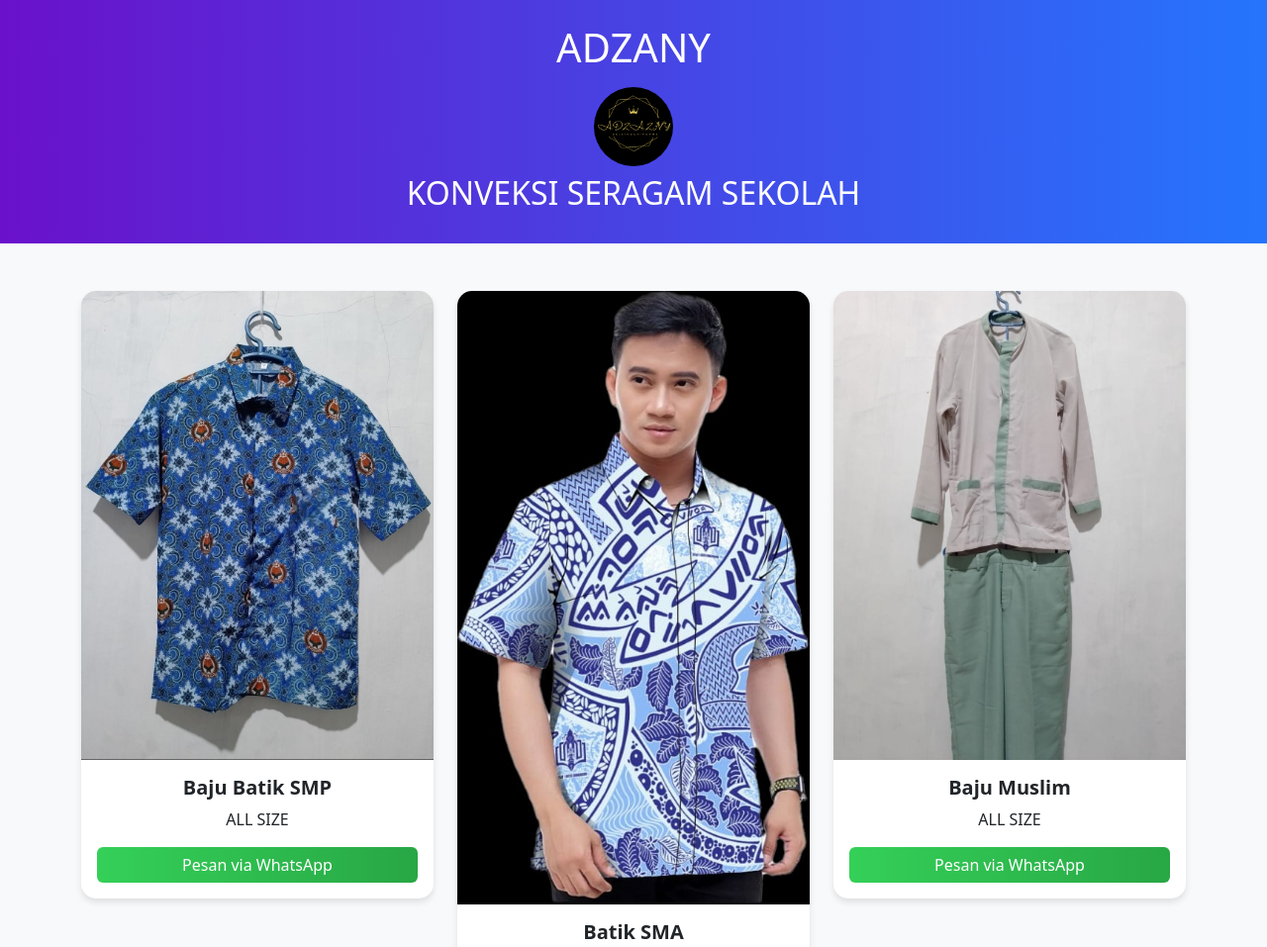
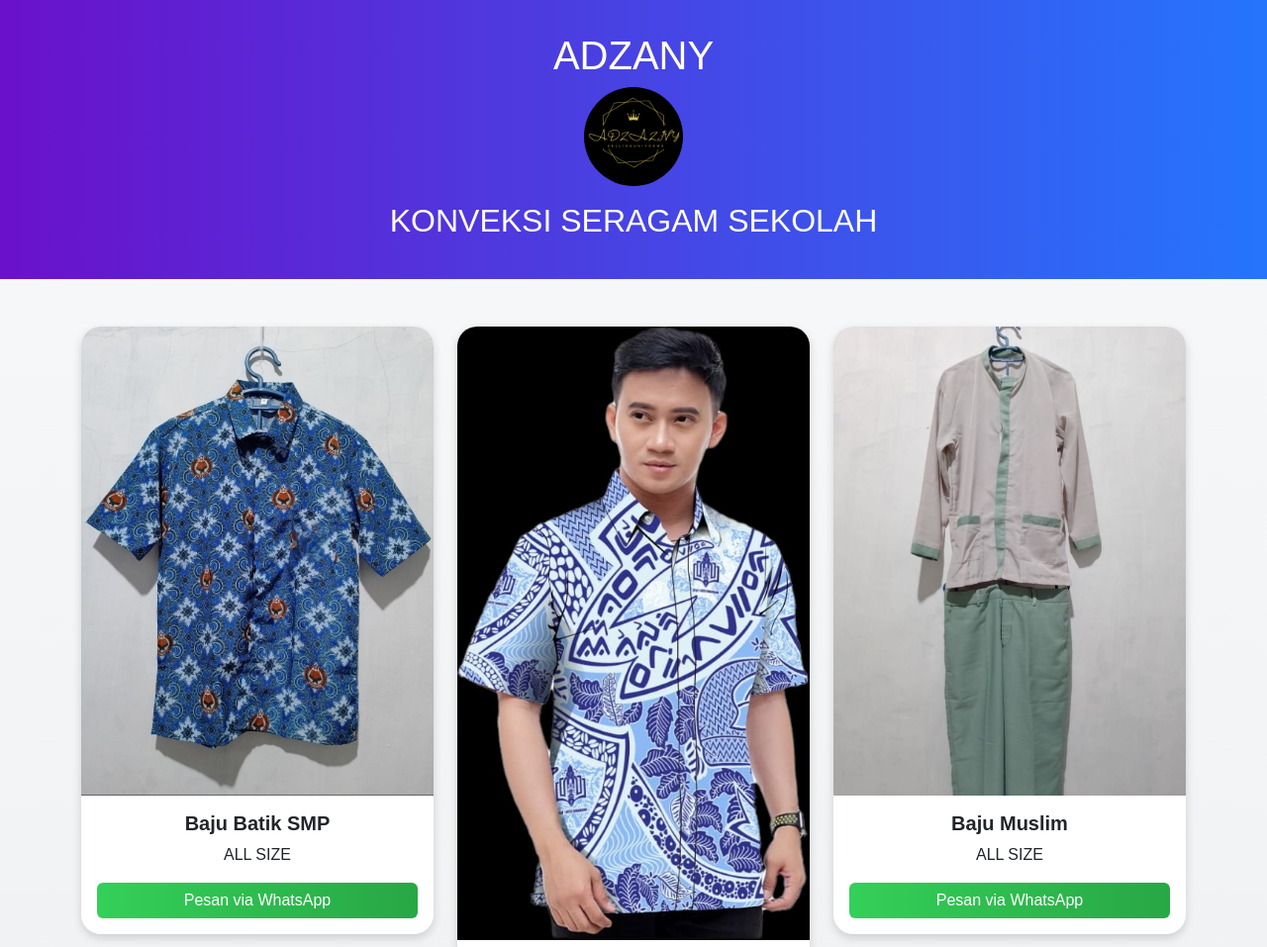
Before and after one commit to 142527/adzany, a plain HTML site: page index.html in a window 1280 px wide. Shown: the top 957 px of the page at 99% size. Drawn offline with nearby package versions, Linux system fonts and the light colour scheme.

Commit message:
Update index.html

```diff
--- a/index.html
+++ b/index.html
@@ -8,28 +8,38 @@
     <link href="https://cdn.jsdelivr.net/npm/bootstrap@5.3.0-alpha1/dist/css/bootstrap.min.css" rel="stylesheet">
     <style>
         body {
-            background-color: #f8f9fa;
+            background: linear-gradient(180deg, #f8f9fa, #e9ecef);
+            font-family: 'Poppins', sans-serif;
         }
         header {
             background: linear-gradient(90deg, #6a11cb, #2575fc);
             color: white;
+            padding: 2rem 0;
         }
         header img {
-            max-width: 80px;
+            max-width: 100px;
             border-radius: 50%;
+            margin-bottom: 1rem;
         }
         .card {
             border: none;
-            border-radius: 15px;
+            border-radius: 20px;
             overflow: hidden;
-            box-shadow: 0 4px 6px rgba(0, 0, 0, 0.1);
+            box-shadow: 0 4px 10px rgba(0, 0, 0, 0.15);
+            transition: transform 0.3s ease, box-shadow 0.3s ease;
+        }
+        .card:hover {
+            transform: translateY(-5px);
+            box-shadow: 0 6px 15px rgba(0, 0, 0, 0.2);
         }
         .card-title {
-            font-weight: bold;
+            font-weight: 600;
         }
         .btn-success {
             background: linear-gradient(90deg, #34d058, #28a745);
             border: none;
+            font-weight: 500;
+            transition: background 0.3s ease;
         }
         .btn-success:hover {
             background: linear-gradient(90deg, #28a745, #34d058);
@@ -37,10 +47,10 @@
     </style>
 </head>
 <body>
-    <header class="py-4">
-        <div class="container text-center">
+    <header class="text-center">
+        <div class="container">
             <h1>ADZANY</h1>
-            <img src="2.png" alt="Logo Toko" class="my-2">
+            <img src="2.png" alt="Logo Toko">
             <h2>KONVEKSI SERAGAM SEKOLAH</h2>
         </div>
     </header>
```
